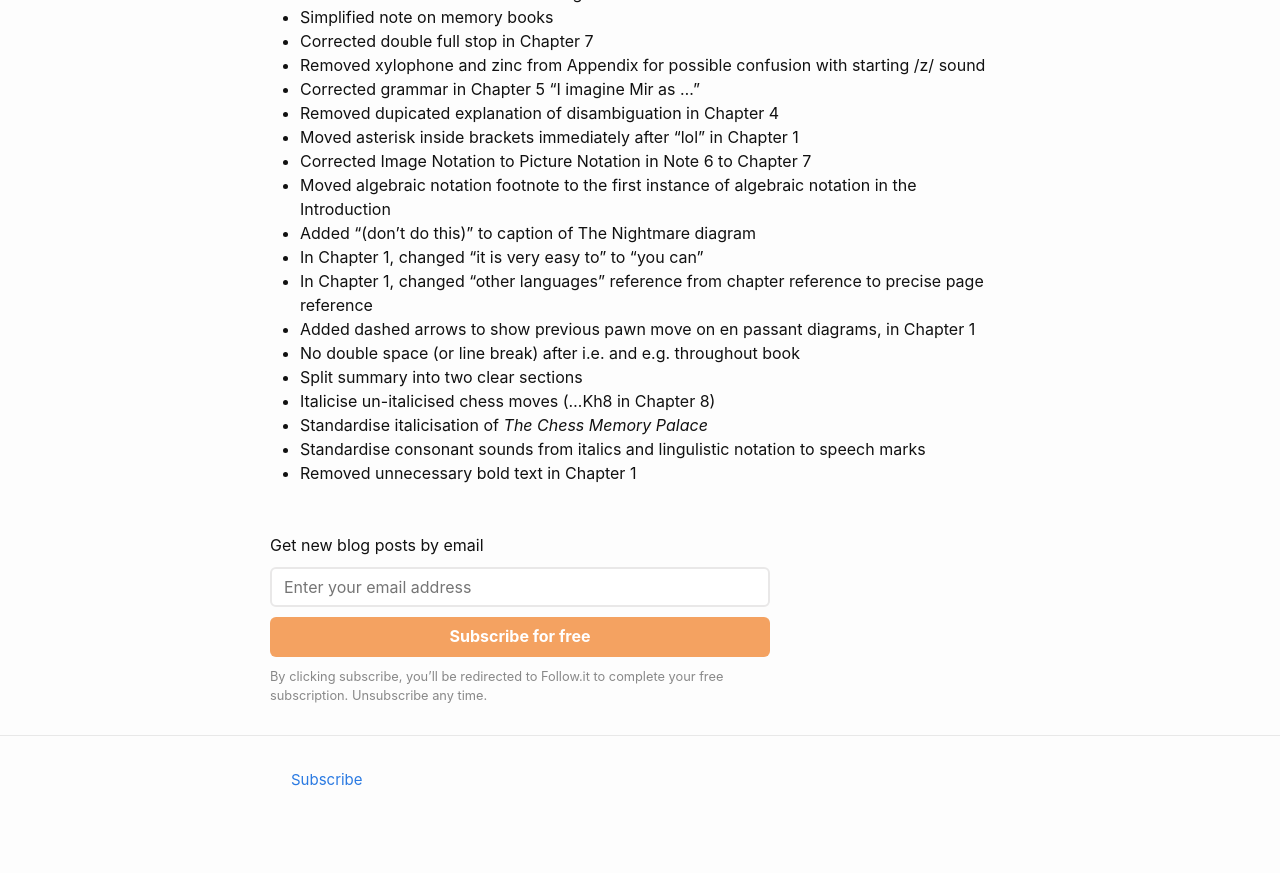
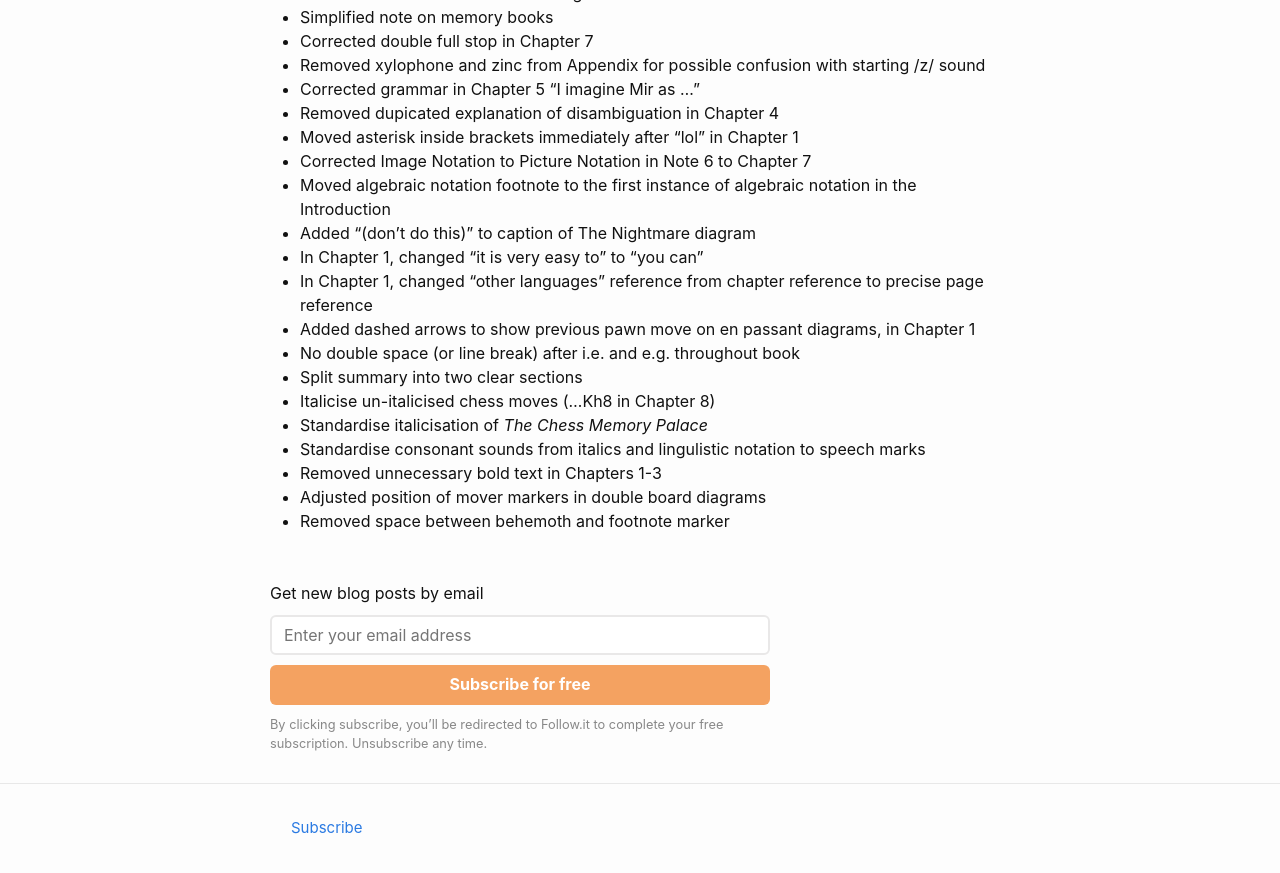
Before and after one commit to liontailedmacaque/liontailedmacaque.github.io, a Jekyll site: the page built from chessmemorypalace/versions.md, in a window 1280 px wide and 900 px high, scrolled down 5125 px. Shown: the top 873 px of the window. Built offline with Jekyll 4.4.1, drawn with Linux system fonts in a browser that asks for light colours; before the commit the page ends 5977 px from its top, so only the background shows below that.

Commit message:
Update versions.md

```diff
--- a/chessmemorypalace/versions.md
+++ b/chessmemorypalace/versions.md
@@ -147,4 +147,6 @@ This page lists the versions and the changes that have been made. The most signi
 - Italicise un-italicised chess moves (...Kh8 in Chapter 8)
 - Standardise italicisation of *The Chess Memory Palace*
 - Standardise consonant sounds from italics and lingulistic notation to speech marks
-- Removed unnecessary bold text in Chapter 1
+- Removed unnecessary bold text in Chapters 1-3
+- Adjusted position of mover markers in double board diagrams
+- Removed space between behemoth and footnote marker
```
